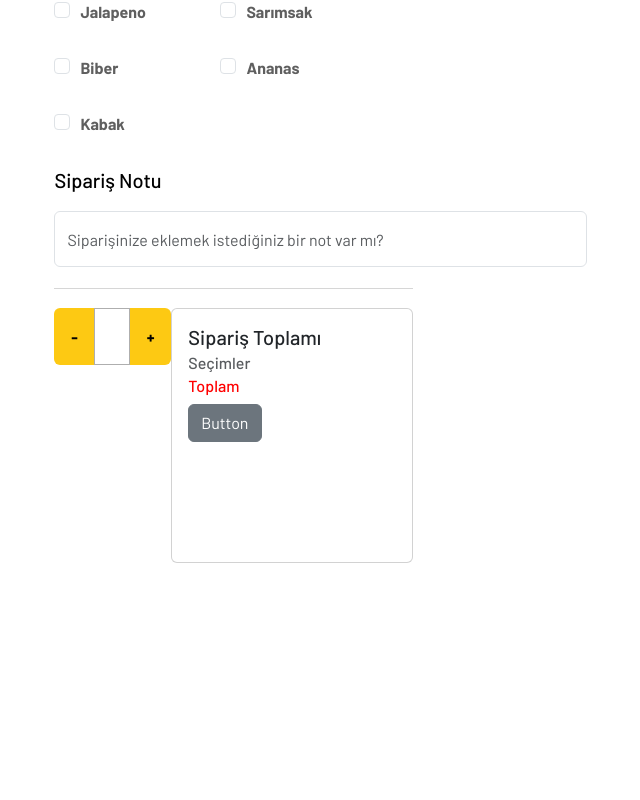
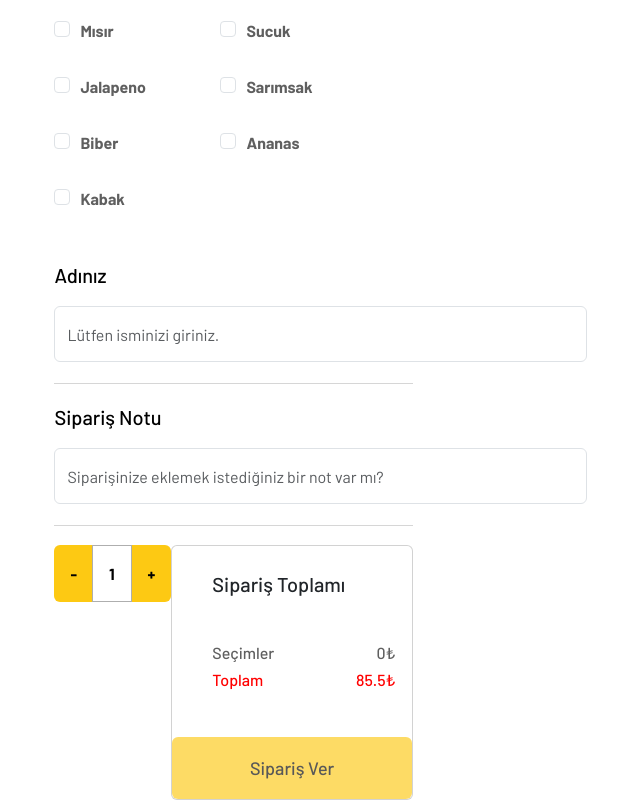
Before and after one commit to TolunayYilmaz/PizzaProject, a React (Vite) app: page /mainmenu in a window 1280 px wide. Shown: the part 1103-1903 px from the top of the page, without its empty margins (432-1072 px from the left). Before the commit the page ends 1666 px from the top, so only its background shows below. Built offline with nearby package versions, Linux system fonts and the light colour scheme; a web font is replaced by a local one.

Commit message:
Updated MainMenuPage_V3 & Added EndPage

```diff
--- /dev/null
+++ b/src/components/EndPage/EndPage.jsx
@@ -0,0 +1,5 @@
+function EndPage(){
+    return(<><h1>End Page</h1></>)
+}
+
+export default EndPage;
--- a/src/components/MainMenuPage/MainMenu.css
+++ b/src/components/MainMenuPage/MainMenu.css
@@ -6,6 +6,7 @@
 
 }
 .mainMenuPage{
+
     width: 100%;
     height: 100vh;
     display: flex;
@@ -65,18 +66,22 @@
 }
 .option{
 
-
+   margin-top: 30px;
     display: flex;
     justify-content: start;
 
 
 }
-
+.optionOrder{
+    margin-bottom: 15px;
+}
 
 .hoverPointer:hover {
     cursor: pointer;
 }
-
+.addMaterial{
+    margin-top: 30px;
+}
 .materials {
     margin-top: 35px;
     display: flex;
@@ -99,7 +104,7 @@
 
 }
 .orderFinish{
-    margin-top: 30px;
+    margin-top: 50px;
 }
 .resultGroup{
     margin-top: 1em;
@@ -107,3 +112,19 @@
     justify-content: space-between;
 
 }
+.cardDesign{
+    display: flex;
+    justify-content: space-between;
+    flex-direction: column;
+    margin-left: 10%;
+    margin-bottom: 10%;
+
+}
+.cardTextDesign{
+
+    display: flex;
+    justify-content: space-between;
+
+
+
+}
--- a/src/components/MainMenuPage/MainMenu.jsx
+++ b/src/components/MainMenuPage/MainMenu.jsx
@@ -1,11 +1,16 @@
 import { FormGroup, Label, Input, Col, Card, Button, ButtonGroup, CardBody, CardTitle, CardSubtitle } from 'reactstrap';
+import { useEffect, useState } from 'react';
 import logo from "../../assets/images/iteration-1-images/logo.svg"
 import 'bootstrap/dist/css/bootstrap.min.css';
 import "./MainMenu.css"
+import { useHistory } from "react-router-dom";
 function MainMenu() {
-
-
-
+  const history=useHistory();
+  const doughType = ["Hamur Kalınlığı", "İnce Hamur",
+    "Orta Kalınlıkta Hamur",
+    "Kalın Hamur",
+    "Ekstra Kalın Hamur",
+    "Gevrek & İnce Hamur"]
   const order = {
     description: "Frontend Dev olarak hala position:absolute kullanıyorsan bu çok acı pizza tam sana göre. Pizza, domates, peynir ve genellikle çeşitli diğer malzemelerle kaplanmış, daha sonra geleneksel olarak odun ateşinde bir fırında yüksek sıcaklıkta pişirilen, genellikle yuvarlak, düzleştirilmiş mayalı buğday bazlı hamurdan oluşan İtalyan kökenli lezzetli bir yemektir. Küçük bir pizzaya bazen pizzetta denir",
     name: "Position Absolute Acı Pizza",
@@ -13,12 +18,6 @@ function MainMenu() {
     score: 4.9,
     comments: 200
   }
-  const doughType = ["Hamur Kalınlığı", "İnce Hamur",
-    "Orta Kalınlıkta Hamur",
-    "Kalın Hamur",
-    "Ekstra Kalın Hamur",
-    "Gevrek & İnce Hamur"]
-
   const malzemeler = [
     "Pepperoni",
     "Sosis",
@@ -34,6 +33,92 @@ function MainMenu() {
     "Ananas",
     "Kabak"
   ];
+
+  const [orderPizza, setOrderPizza] = useState({
+    isim: "",
+    boyut: "",
+    hamurTipi: "",
+    siparisMalzeme: [],
+    pizzaAdet: 1,
+    malzemeFiyat: 0,
+    toplamFiyat: order.price,
+    yorum:""
+  })
+
+  function siparisMalzemeGuncelle(event) {
+
+    const { checked, value } = event.target;
+
+
+    if (checked) {
+
+      if (orderPizza.siparisMalzeme.length >= 10) {
+        event.target.checked = false;
+        return;
+      }
+
+
+      setOrderPizza((prevOrderPizza) => ({
+        ...prevOrderPizza,
+        siparisMalzeme: [...prevOrderPizza.siparisMalzeme, value]
+      }));
+
+
+      malzemeFiyatGuncelle(5);
+    } else {
+
+      setOrderPizza((prevOrderPizza) => ({
+        ...prevOrderPizza,
+        siparisMalzeme: prevOrderPizza.siparisMalzeme.filter(
+          (item) => item !== value
+        )
+      }));
+
+
+      malzemeFiyatGuncelle(-5);
+    }
+
+  }
+
+  function handleChangePizzaCount(adet) {
+    setOrderPizza((prevOrderPizza) => ({
+      ...prevOrderPizza,
+      pizzaAdet: prevOrderPizza.pizzaAdet + adet,
+    }));
+  }
+
+
+  function malzemeFiyatGuncelle(malzeme) {
+    setOrderPizza((prevOrderPizza) => ({
+      ...prevOrderPizza,
+      malzemeFiyat: prevOrderPizza.malzemeFiyat + malzeme,
+    }));
+
+
+  }
+
+
+  function toplamFiyatGuncelle(adet) {
+
+    setOrderPizza({ ...orderPizza, toplamFiyat: (orderPizza.malzemeFiyat + order.price) * adet })
+  }
+
+
+
+  function handleChange(event){
+    setOrderPizza({ ...orderPizza, [event.target.name]: event.target.value });
+  }
+
+  function handleClick() {
+    history.push("/endpage");
+  }
+
+  useEffect(() => {
+    toplamFiyatGuncelle(orderPizza.pizzaAdet);
+    console.log(orderPizza);
+  }, [orderPizza.malzemeFiyat, orderPizza.pizzaAdet, orderPizza.boyut, orderPizza.hamurTipi]);
+
+
 
   return (
     <div className='mainMenuPage'>
@@ -59,9 +144,12 @@ function MainMenu() {
             <Label className='optionHeader'>Boyut Seç <span style={{ color: "red" }}>*</span></Label></div>
             <FormGroup  >
               <Input
-                name="radio2"
+                name="boyut"
                 type="radio"
                 id="small"
+                value="Küçük"
+
+                onClick={handleChange}
               />
               {' '}
               <Label className="hoverPointer" htmlFor='small'>
@@ -71,8 +159,11 @@ function MainMenu() {
             <FormGroup>
               <Input
                 id="medium"
-                name="radio2"
+                name="boyut"
                 type="radio"
+                value="Orta"
+                key="boyut"
+                onClick={handleChange}
               />
               {' '}
               <Label className="hoverPointer" htmlFor='medium'>
@@ -82,8 +173,11 @@ function MainMenu() {
             <FormGroup  >
               <Input
                 id="large"
-                name="radio2"
+                name="boyut"
                 type="radio"
+                value="Büyük"
+                key="boyut"
+                onClick={handleChange}
               />
               {' '}
               <Label className="hoverPointer" htmlFor='large'>
@@ -95,13 +189,14 @@ function MainMenu() {
             <div className='optionOrder'>
               <Label className='optionHeader' htmlFor="exampleSelect">Hamur Seç <span style={{ color: "red" }}>*</span></Label>
             </div>
-            <FormGroup >
+            <FormGroup onChange={handleChange}>
               <Input
                 id="exampleSelect"
-                name="select"
+                name="hamurTipi"
                 type="select"
                 defaultValue=""
-                style={{ color: "black" }}
+                style={{ color: "black", width: "auto" }}
+
               >
                 {doughType.map((item) => {
 
@@ -123,12 +218,21 @@ function MainMenu() {
 
         <div className='addMaterial'>
           <p className='optionHeader' style={{ paddingBottom: "15px" }}>Ek Malzemeler</p>
-          <p>En Fazla 10 malzeme seçebilirsiniz.5₺</p>
+          <p style={{ fontWeight: "500" }}>En Fazla 10 malzeme seçebilirsiniz.5₺</p>
           <div className='materials'>
             {malzemeler.map((item) => {
 
               return <div key={item}> <FormGroup >
-                <Input id={item} type="checkbox" />
+                <Input
+                  type="checkbox"
+                  id={item}
+                  value={item}
+                  onChange={siparisMalzemeGuncelle}
+                  checked={orderPizza.siparisMalzeme.includes(item)}
+                  disabled={
+                    orderPizza.siparisMalzeme.length >= 10 && !orderPizza.siparisMalzeme.includes(item)
+                  }
+                />
                 <Label className='hoverPointer' htmlFor={item} check style={{ marginLeft: "10px", fontWeight: "600" }}>
                   {item}
                 </Label>
@@ -138,28 +242,41 @@ function MainMenu() {
         </div>
 
         <div className='orderFinish'>
+          <p className="optionHeader">Adınız</p>
+
+          <Input
+            name='isim'
+            style={{ width: "533px", height: "56px" }}
+            onChange={handleChange}
+            placeholder="Lütfen isminizi giriniz."
+          />
+
+
+          <div style={{ margin: "20px auto", width: "100%", height: "1px", boxShadow: "0px 0.5px 0px #5F5F5F80" }}></div>
           <p className="optionHeader">Sipariş Notu</p>
 
           <Input
-
-            style={{ width: "533px", height: "56px"  }}
-
+             name='yorum'
+            style={{ width: "533px", height: "56px" }}
+             onChange={handleChange}
             placeholder="Siparişinize eklemek istediğiniz bir not var mı?"
           />
 
 
-          <div style={{margin:"20px auto", width: "100%", height: "1px", boxShadow: "0px 0.5px 0px #5F5F5F80" }}></div>
+          <div style={{ margin: "20px auto", width: "100%", height: "1px", boxShadow: "0px 0.5px 0px #5F5F5F80" }}></div>
+
+
 
           <div className='resultGroup'>
 
-            <ButtonGroup style={{ width: "170px", height: "57px"}}>
-              <Button style={{ background: "#FDC913", color: "black", fontWeight: "bold",border:"none" }}>
+            <ButtonGroup style={{ width: "170px", height: "57px" }} >
+              <Button style={{ background: "#FDC913", color: "black", fontWeight: "bold", border: "none" }} onClick={() => (orderPizza.pizzaAdet > 1 ? handleChangePizzaCount(-1) : "")}>
                 -
               </Button>
-              <Button style={{  disabled:true,background: "white",border: "1px solid #5F5F5F80", marginRight: "1px" ,cursor:"default", boxShadow:"none" }}>
-
+              <Button style={{ color: "black", fontWeight: "600", disabled: true, background: "white", border: "1px solid #5F5F5F80", marginRight: "1px", cursor: "default", boxShadow: "none" }}>
+                {orderPizza.pizzaAdet}
               </Button>
-              <Button style={{ background: "#FDC913", color: "black", fontWeight: "bold" ,border:"none"}}>
+              <Button style={{ background: "#FDC913", color: "black", fontWeight: "bold", border: "none" }} onClick={() => handleChangePizzaCount(1)}>
                 +
               </Button>
             </ButtonGroup>
@@ -172,28 +289,40 @@ function MainMenu() {
               }}
             >
 
-              <CardBody>
-                <CardTitle tag="h5">
+              <CardBody className='cardDesign'>
+                <CardTitle tag="h5" style={{ marginTop: "10px" }}>
                   Sipariş Toplamı
                 </CardTitle>
+                <div>
+                  <div className='cardTextDesign'>
                     <CardSubtitle
-                  className="mb-2 text-muted"
+
                       tag="h6"
+                      style={{ margin: "0px" }}
                     >
                       Seçimler
                     </CardSubtitle>
+                    <h6>{orderPizza.malzemeFiyat}₺</h6>
+                  </div>
+                  <div className='cardTextDesign'>
                     <CardSubtitle
-                  className="mb-2"
+
                       tag="h6"
-                  style={{color:"red"}}
+                      style={{ color: "red", margin: "0px" }}
                     >
                       Toplam
                     </CardSubtitle>
+                    <h6 style={{ color: "red" }}>{orderPizza.toplamFiyat}₺</h6>
+                  </div>
 
-                <Button>
-                  Button
+                </div>
+
+              </CardBody>
+              <Button onClick={handleClick} disabled={
+                orderPizza.siparisMalzeme.length < 4 || !orderPizza.boyut
+              } style={{ fontSize: "18px", fontWeight: "500", width: "100%", height: "62px", color: "black", background: "#FDC913", border: "none" }}>
+                Sipariş Ver
               </Button>
-              </CardBody>
             </Card>
 
           </div>
--- a/src/main.jsx
+++ b/src/main.jsx
@@ -2,6 +2,7 @@ import React from 'react'
 import ReactDOM from 'react-dom/client'
 import HomePage from "./components/HomePage/HomePage.jsx"
 import MainMenu from './components/MainMenuPage/MainMenu.jsx'
+import EndPage from './components/EndPage/EndPage.jsx'
 
 import {
   BrowserRouter as Router,
@@ -20,6 +21,9 @@ ReactDOM.createRoot(document.getElementById('root')).render(
       <Route path="/mainmenu">
         <MainMenu />
       </Route>
+      <Route path="/endpage">
+        <EndPage />
+      </Route>
     </Switch>
   </Router>
 
```
Lines whose indentation alone changed are shown as unchanged.
